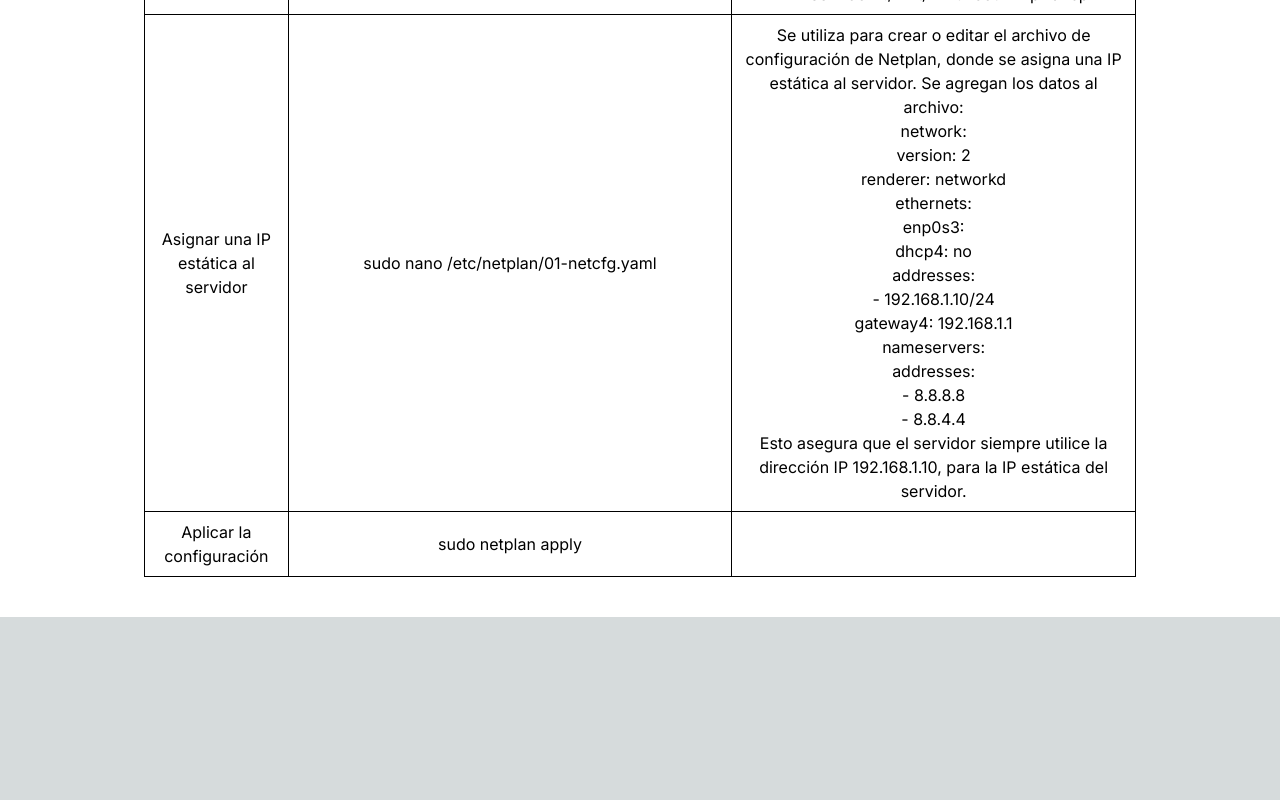
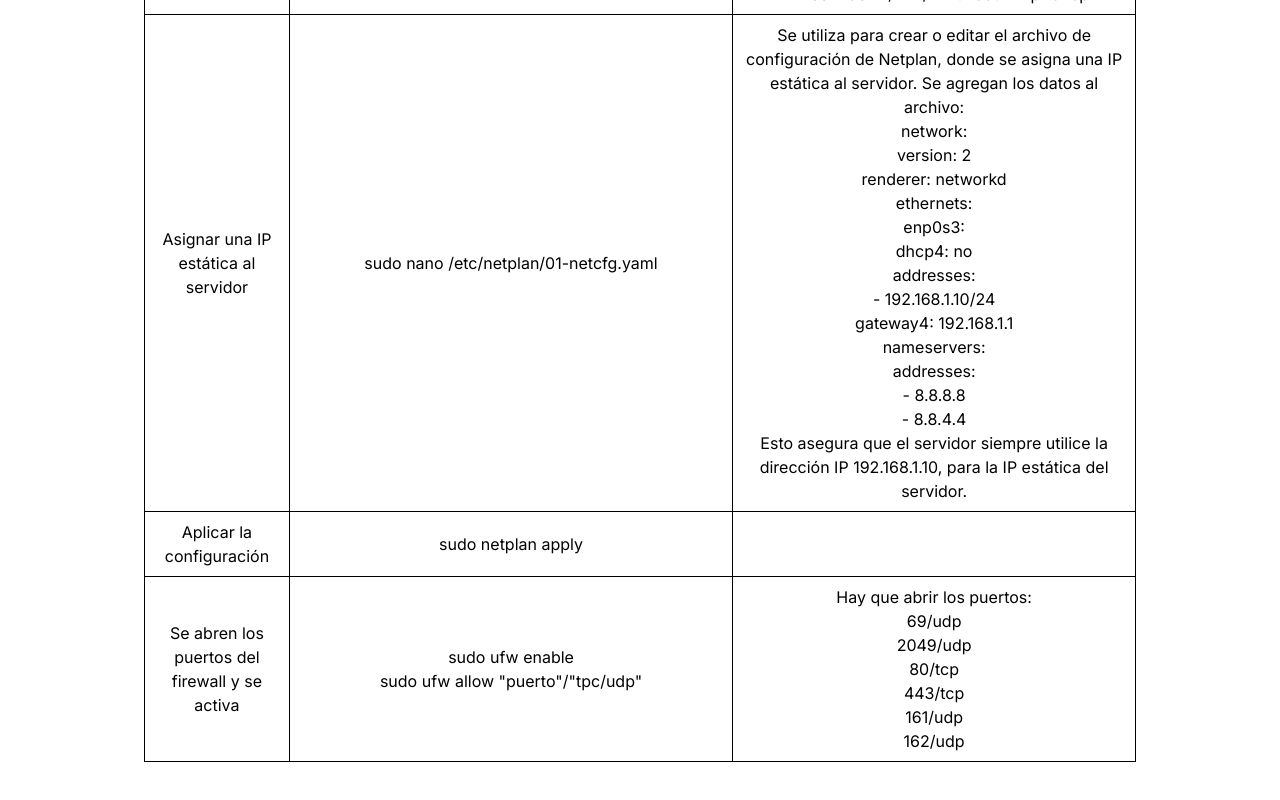
Before and after one commit to Kensc19/CafeInternet, a Next.js app: page / in a window 1280 px wide. Shown: the part 1744-2544 px from the top of the page. Before the commit the page ends 2361 px from the top, so only its background shows below. Built offline with nearby package versions, Linux system fonts and the light colour scheme.

Commit message:
Bitacora actualizada

```diff
--- a/app/page.js
+++ b/app/page.js
@@ -383,6 +383,22 @@ export default function Home() {
                 <td>sudo netplan apply</td>
                 <td></td>
               </tr>
+              <tr>
+                <td>Se abren los puertos del firewall y se activa</td>
+                <td>
+                  sudo ufw enable <br/>
+                  sudo ufw allow "puerto"/"tpc/udp"
+                </td>
+                <td>
+                  Hay que abrir los puertos: <br/>
+                  69/udp <br/>
+                  2049/udp<br/>
+                  80/tcp<br/>
+                  443/tcp<br/>
+                  161/udp<br/>
+                  162/udp<br/>
+                </td>
+              </tr>
             </tbody>
           </table>
         </>
```
